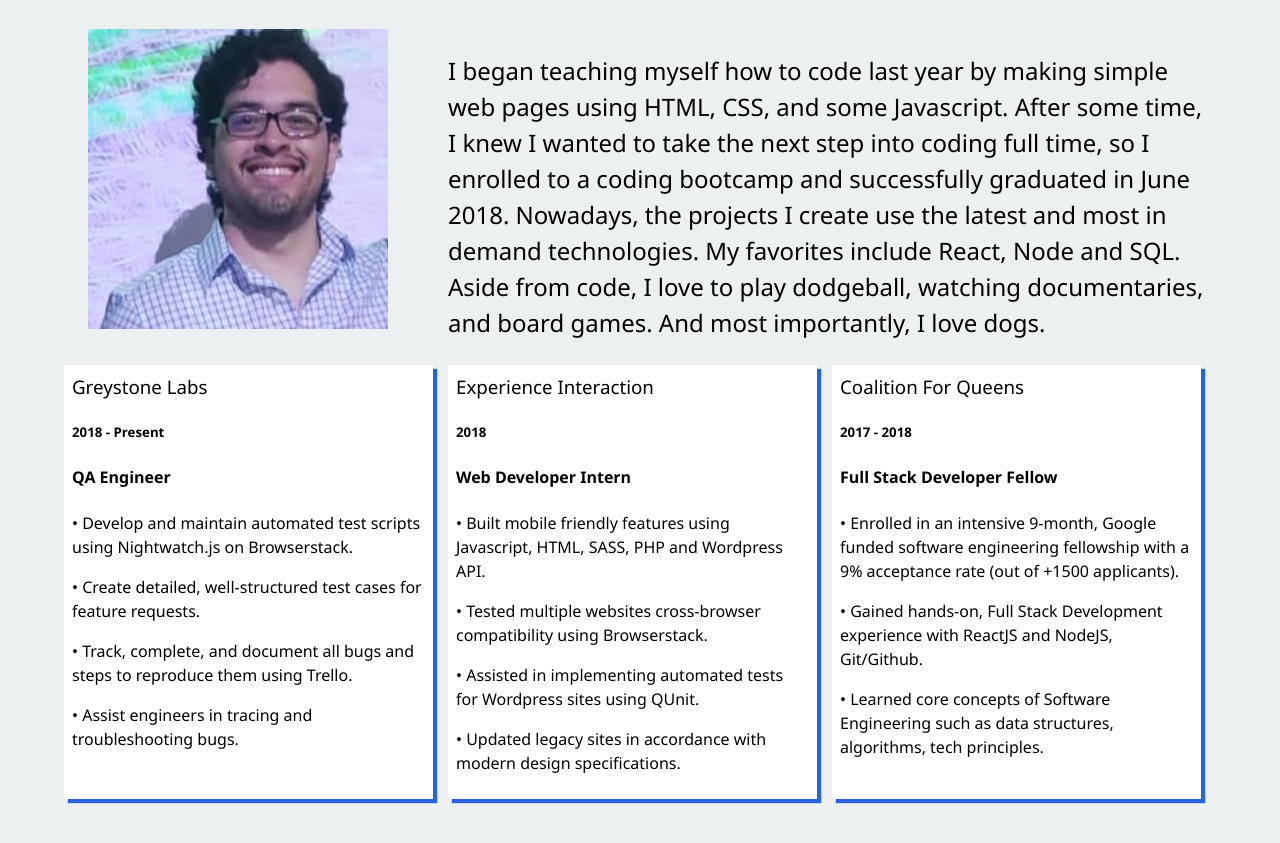
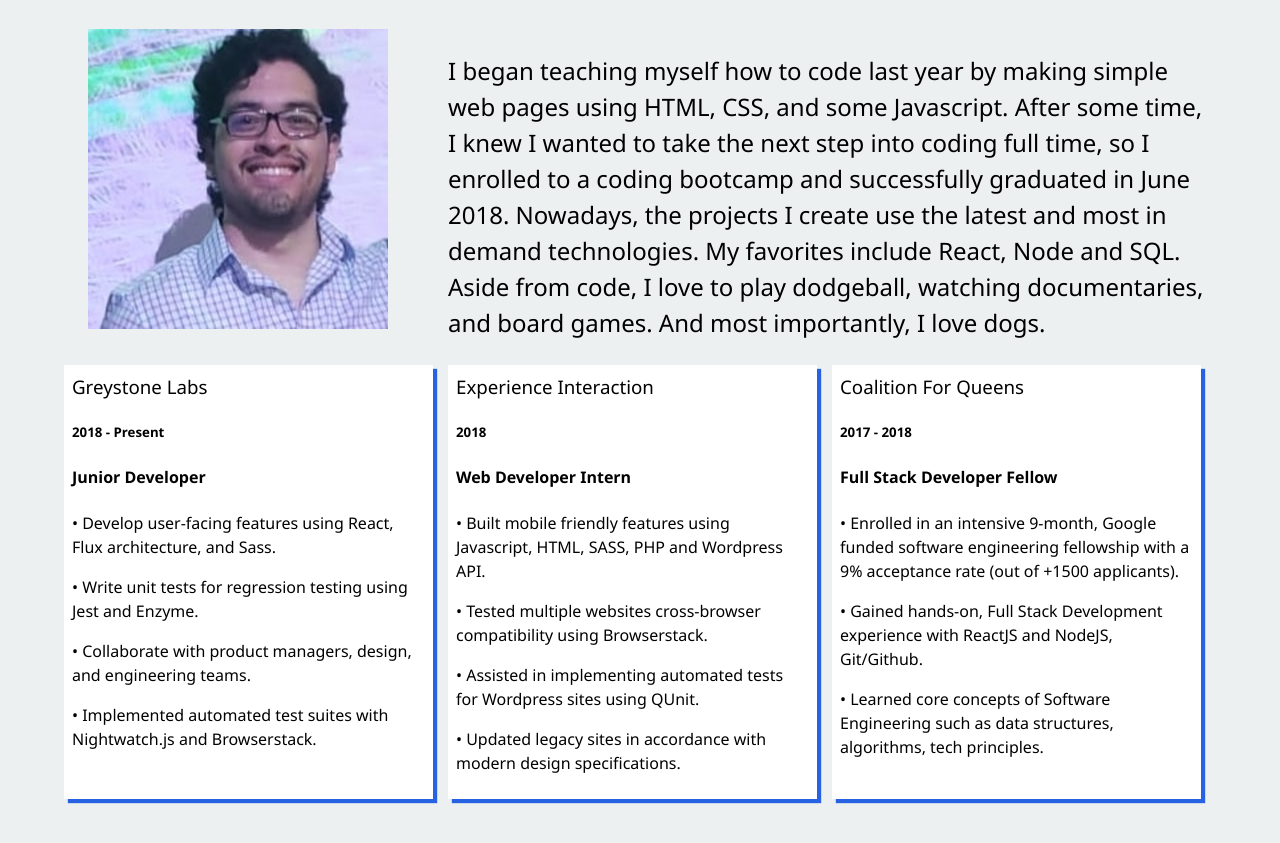
Before and after one commit to mflor54/my-portfolio, a website: page dist/about.html in a window 1280 px wide. Shown: the part 247-1090 px from the top of the page. Drawn offline with Linux system fonts and the light colour scheme.

Commit message:
upates pt 2

```diff
--- a/dist/about.html
+++ b/dist/about.html
@@ -58,11 +58,11 @@
             <div class="job job-1">
                 <h3>Greystone Labs</h3>
                 <h5>2018 - Present</h5>
-                <h4>QA Engineer</h4>
-                <p>• Develop and maintain automated test scripts using Nightwatch.js on Browserstack.</p>
-                <p>• Create detailed, well-structured test cases for feature requests.</p>
-                <p>• Track, complete, and document all bugs and steps to reproduce them using Trello.</p>
-                <p>• Assist engineers in tracing and troubleshooting bugs.</p>
+                <h4>Junior Developer</h4>
+                <p>• Develop user-facing features using React, Flux architecture, and Sass.</p>
+                <p>• Write unit tests for regression testing using Jest and Enzyme.</p>
+                <p>• Collaborate with product managers, design, and engineering teams.</p>
+                <p>• Implemented automated test suites with Nightwatch.js and Browserstack.</p>
             </div>
 
             <div class="job job-2">
```
